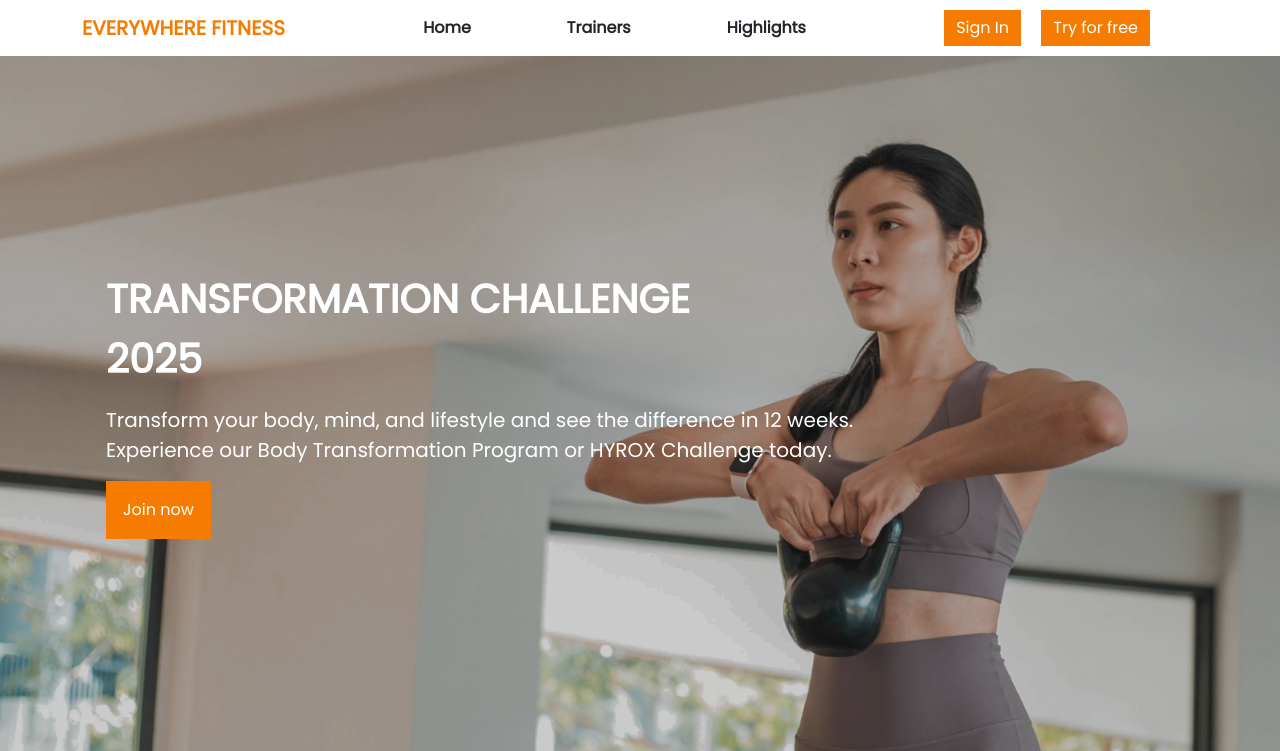
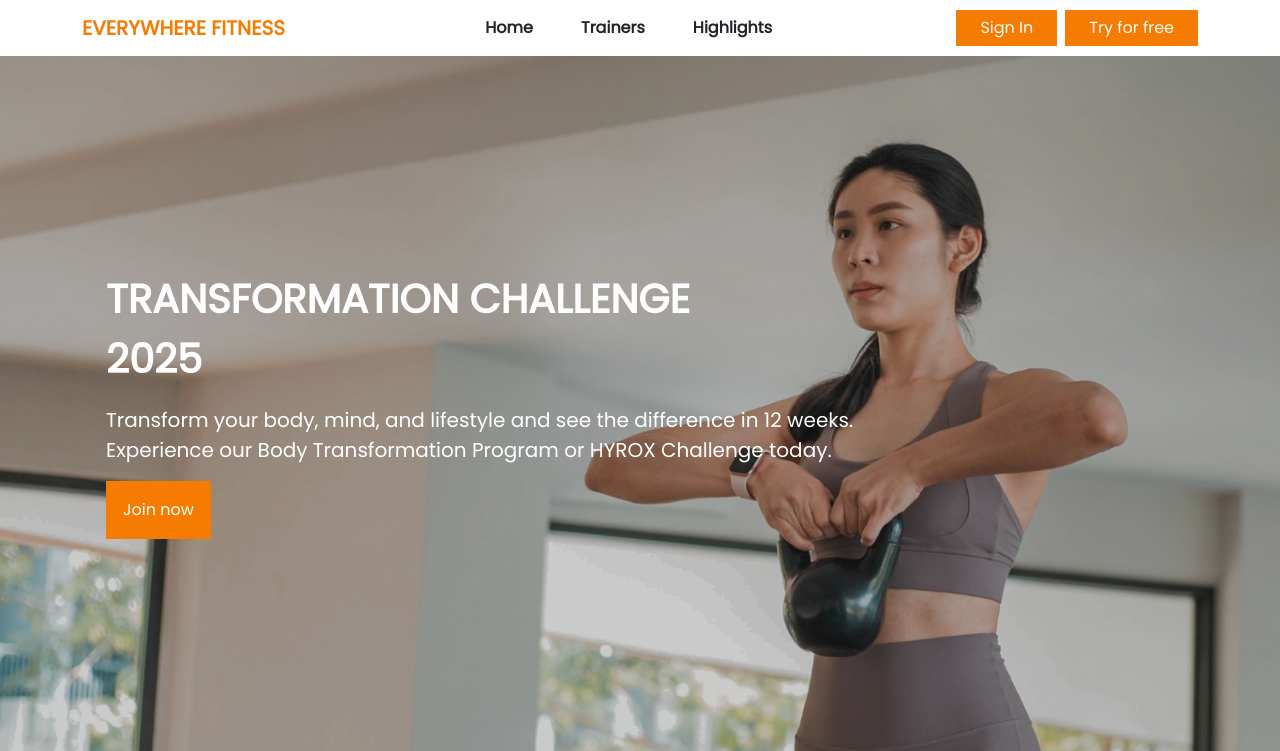
Before and after one commit to marktristan25/marktristan25.github.io, a PHP site: page /ADET/A02/index.php?page=home in a window 1280 px wide. Shown: the top 751 px of the page. Run offline with PHP 8.4, Linux system fonts and the light colour scheme.

Commit message:
few changes

```diff
--- a/ADET/A02/index.php
+++ b/ADET/A02/index.php
@@ -94,35 +94,33 @@ if (isset($_GET['page'])) {
     <div class="container">
         <a class="navbar-brand fw-bold" style="color: #F57C00">EVERYWHERE FITNESS</a>
 
-            <button class="navbar-toggler bg-white" type="button" data-bs-toggle="collapse"
-                data-bs-target="#navbarContent">
+        <button class="navbar-toggler bg-white" type="button" data-bs-toggle="collapse" data-bs-target="#navbarContent">
             <span class="navbar-toggler-icon"></span>
         </button>
-            <div class="collapse navbar-collapse justify-content-center" id="navbarContent">
-                <div class="d-flex justify-content-lg-end w-100 align-items-center">
-                    <ul class="navbar-nav flex-lg-row text-center mx-auto">
+
+        <div class="collapse navbar-collapse" id="navbarContent">
+            <ul class="navbar-nav mx-auto text-center">
                 <li class="nav-item">
-                            <a href="?page=home" type="button" class="btn1 px-5 text-dark fw-bolder">Home</a>
+                    <a href="?page=home" class="btn1 px-4 text-dark fw-bolder nav-link">Home</a>
                 </li>
                 <li class="nav-item">
-                            <a href="?page=trainers" type="button" class="btn1 px-5 text-dark fw-bolder">Trainers</a>
+                    <a href="?page=trainers" class="btn1 px-4 text-dark fw-bolder nav-link">Trainers</a>
                 </li>
                 <li class="nav-item">
-                            <a href="?page=highLights" type="button"
-                                class="btn1 px-5 text-dark fw-bolder">Highlights</a>
+                    <a href="?page=highLights" class="btn1 px-4 text-dark fw-bolder nav-link">Highlights</a>
                 </li>
             </ul>
 
-                    <div class="ms-lg-3 mt-3 me-5 mt-lg-0">
-                        <button type="button" class="btn me-3 text-white border-0 rounded-0"
+            <div class="d-flex flex-column flex-lg-row align-items-center justify-content-end gap-2 mt-3 mt-lg-0">
+                <button type="button" class="btn text-white border-0 rounded-0 px-4"
                     style="background-color: #F57C00">Sign In</button>
-                        <button type="button" class="btn text-white border-0 rounded-0"
+                <button type="button" class="btn text-white border-0 rounded-0 px-4"
                     style="background-color: #F57C00">Try for free</button>
             </div>
         </div>
     </div>
-        </div>
 </nav>
+
 
 
     <?php include("shared/". $page . ".php"); ?>
```
Lines whose indentation alone changed are shown as unchanged.
